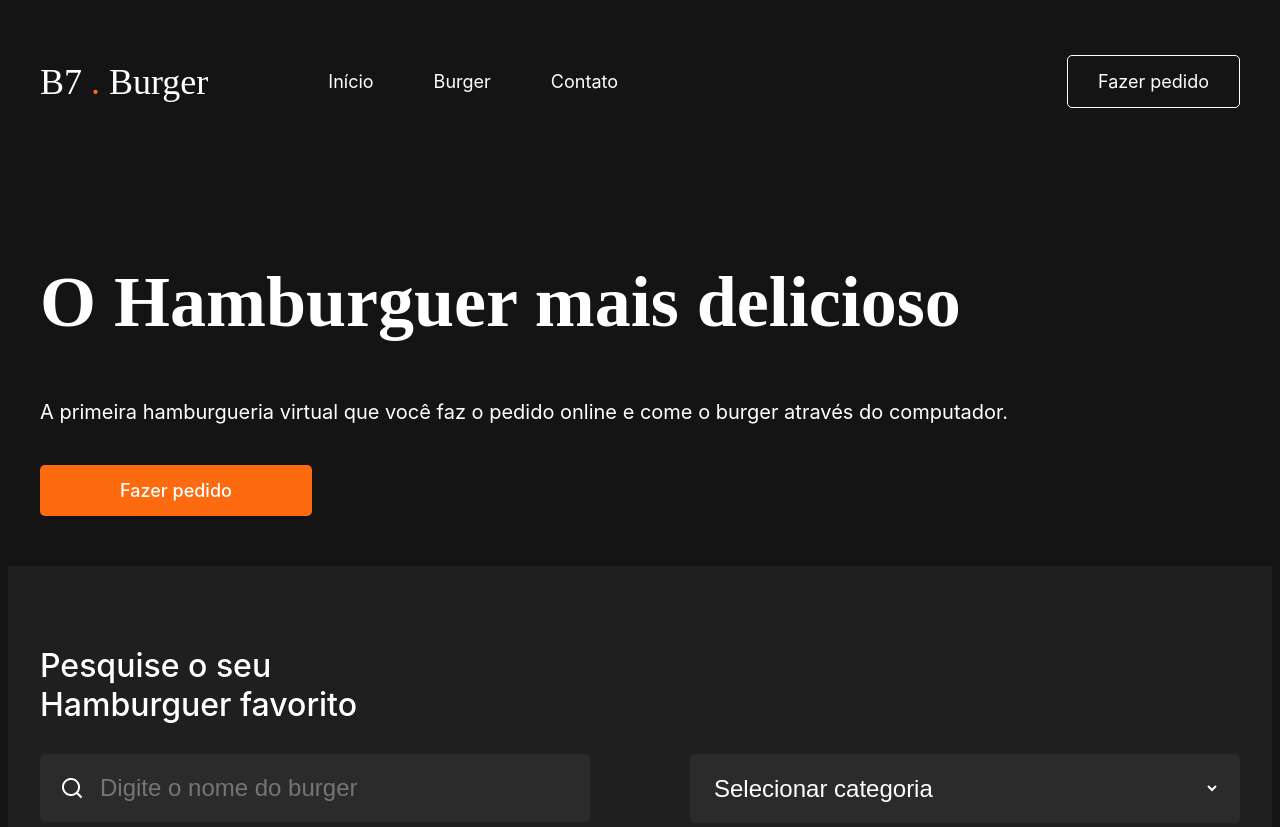
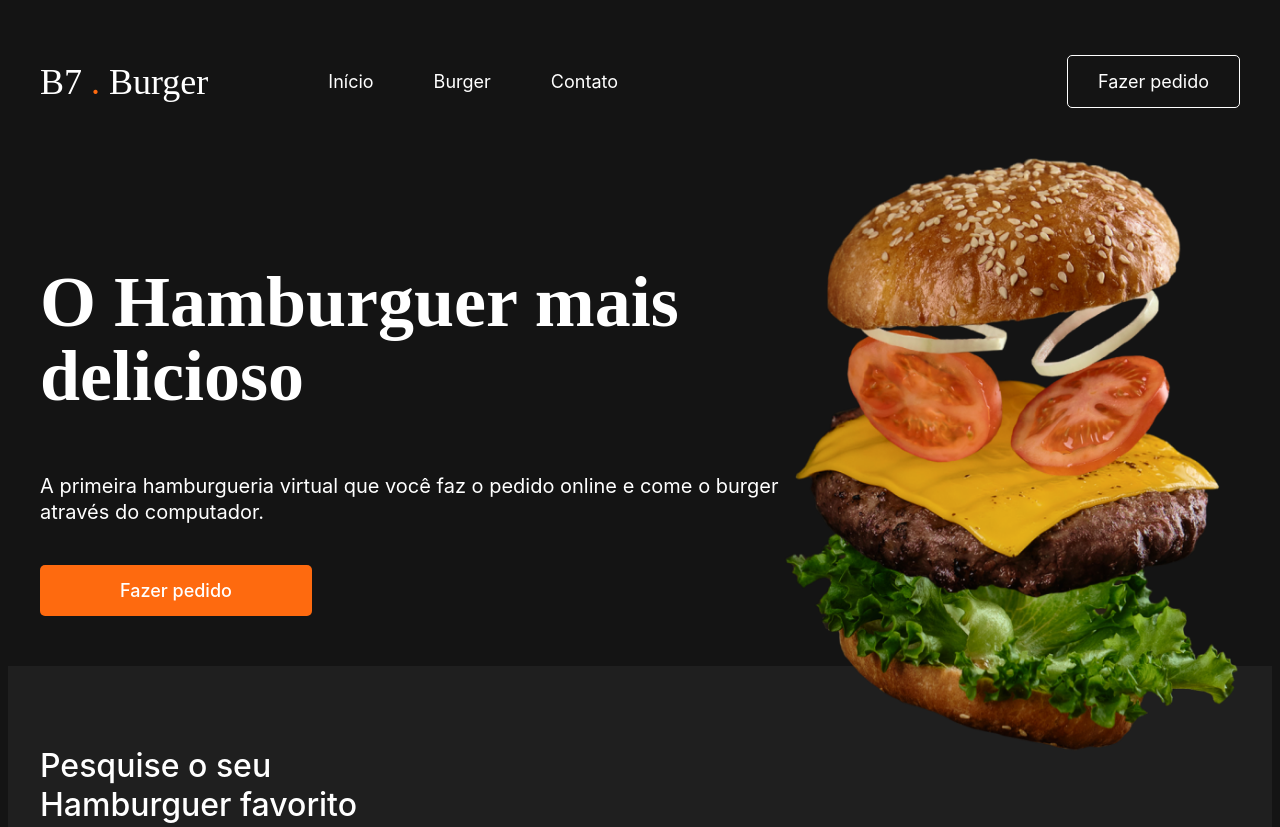
Before and after one commit to GeoreCruz/burger, a plain HTML site: page index.html in a window 1280 px wide. Shown: the top 827 px of the page. Drawn offline with Linux system fonts and the light colour scheme; the site is published under a folder, as on GitHub Pages, so addresses that start at the root find nothing.

Commit message:
alteração na imagem

```diff
--- a/index.html
+++ b/index.html
@@ -39,7 +39,7 @@
                 <a href="" class="button">Fazer pedido</a>
             </div>
             <div class="rigthside">
-                <img src="/src/heroBurger.png" alt="">
+                <img src="src/heroBurger.png" alt="">
             </div>
         </div>
     </section>
```
Also changed, not shown: 1 other file.
